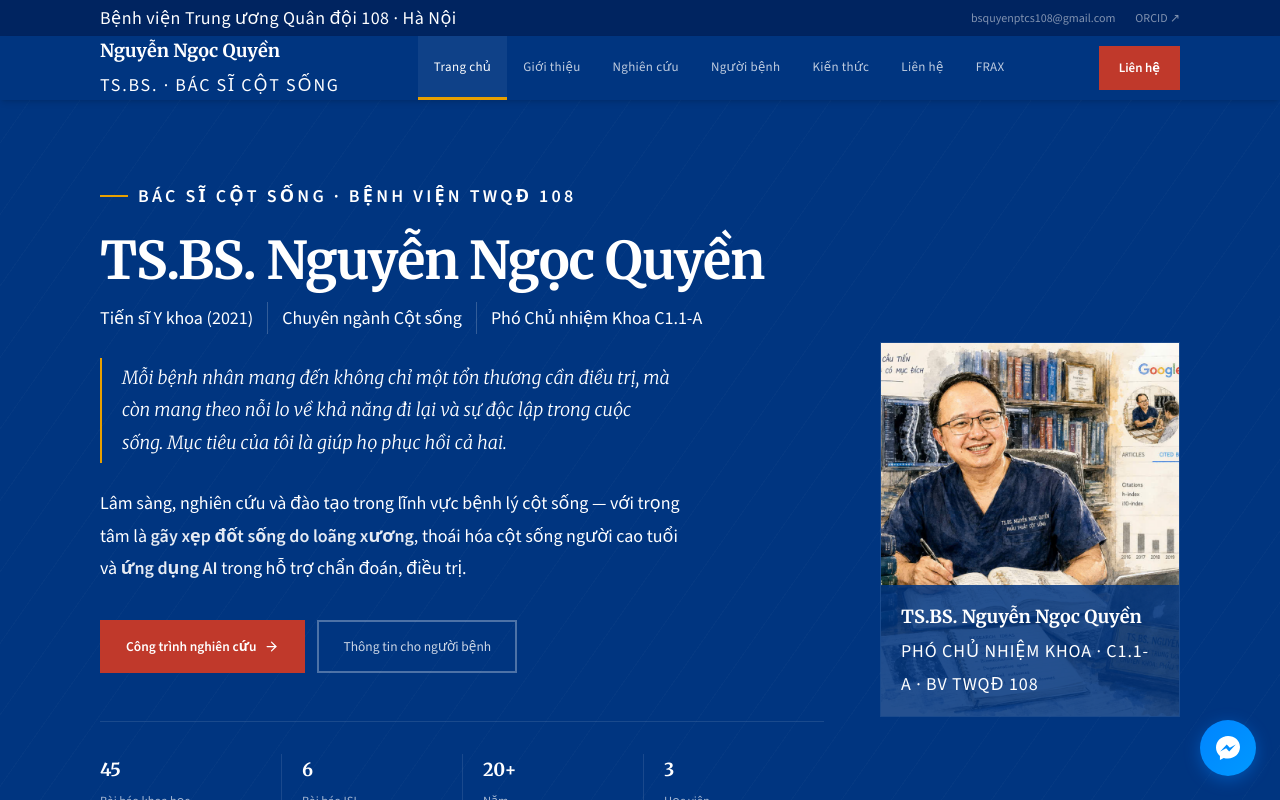
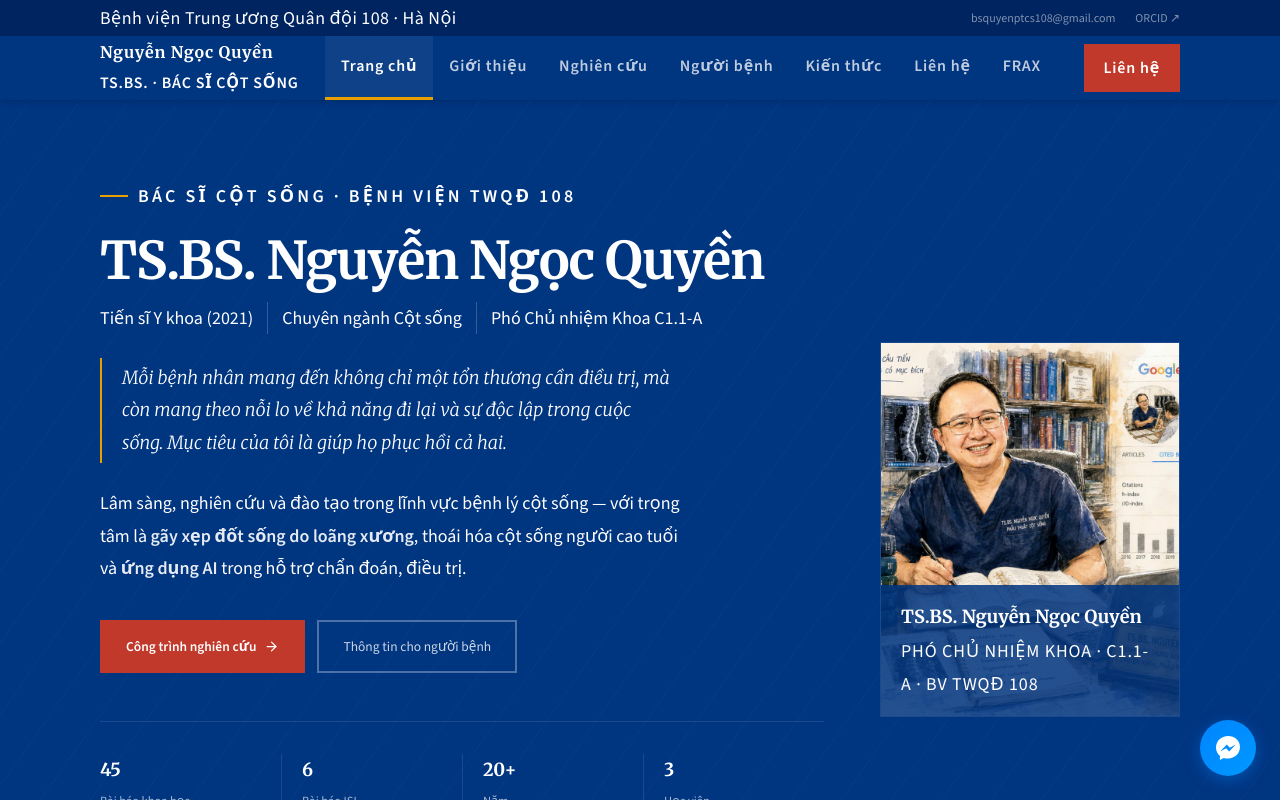
Before and after one commit to Tsquyencotsong-source/bs-quyen-website, a Next.js app: page / in a window 1280 px wide. Shown: the top 800 px of the page. Built offline with nearby package versions, Linux system fonts and the light colour scheme.

Commit message:
to chu menu navbar

```diff
--- a/src/app/globals.css
+++ b/src/app/globals.css
@@ -6,6 +6,7 @@
 @layer base {
   html { scroll-behavior: smooth; }
   body { font-family: 'Source Sans 3', system-ui, sans-serif; font-size: 18px !important; color: #111111 !important; line-height: 1.8; }
+nav a, nav span, nav button { font-size: 16px !important; font-weight: 600 !important; letter-spacing: 0.05em !important; }
 p, li, span { font-size: 18px !important; color: #111111 !important; line-height: 1.8 !important; }
 article p, article li { font-weight: 600 !important; }
 .bg-navy p, .bg-navy li, .bg-navy span { color: #ffffff !important; }
```
